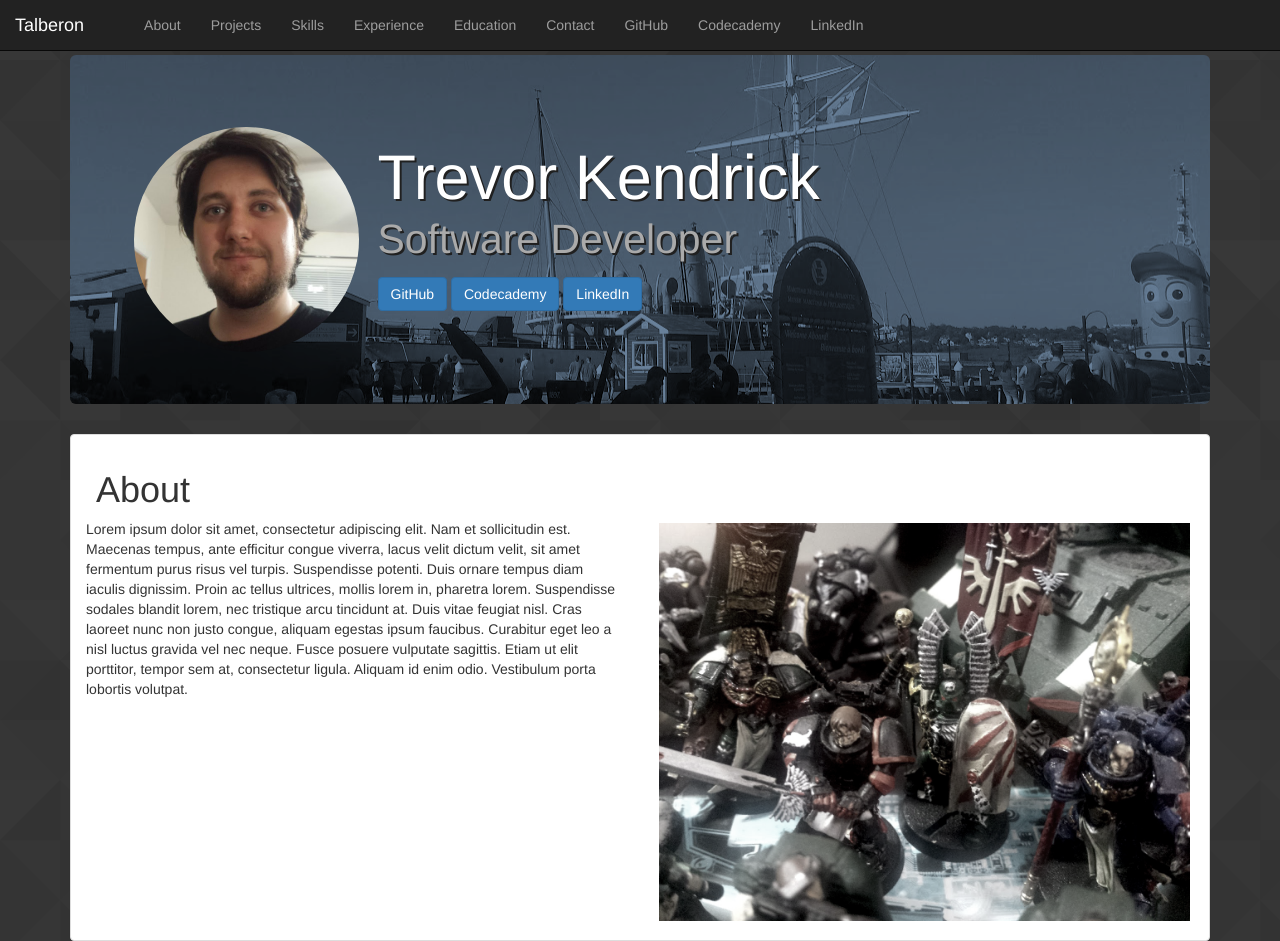
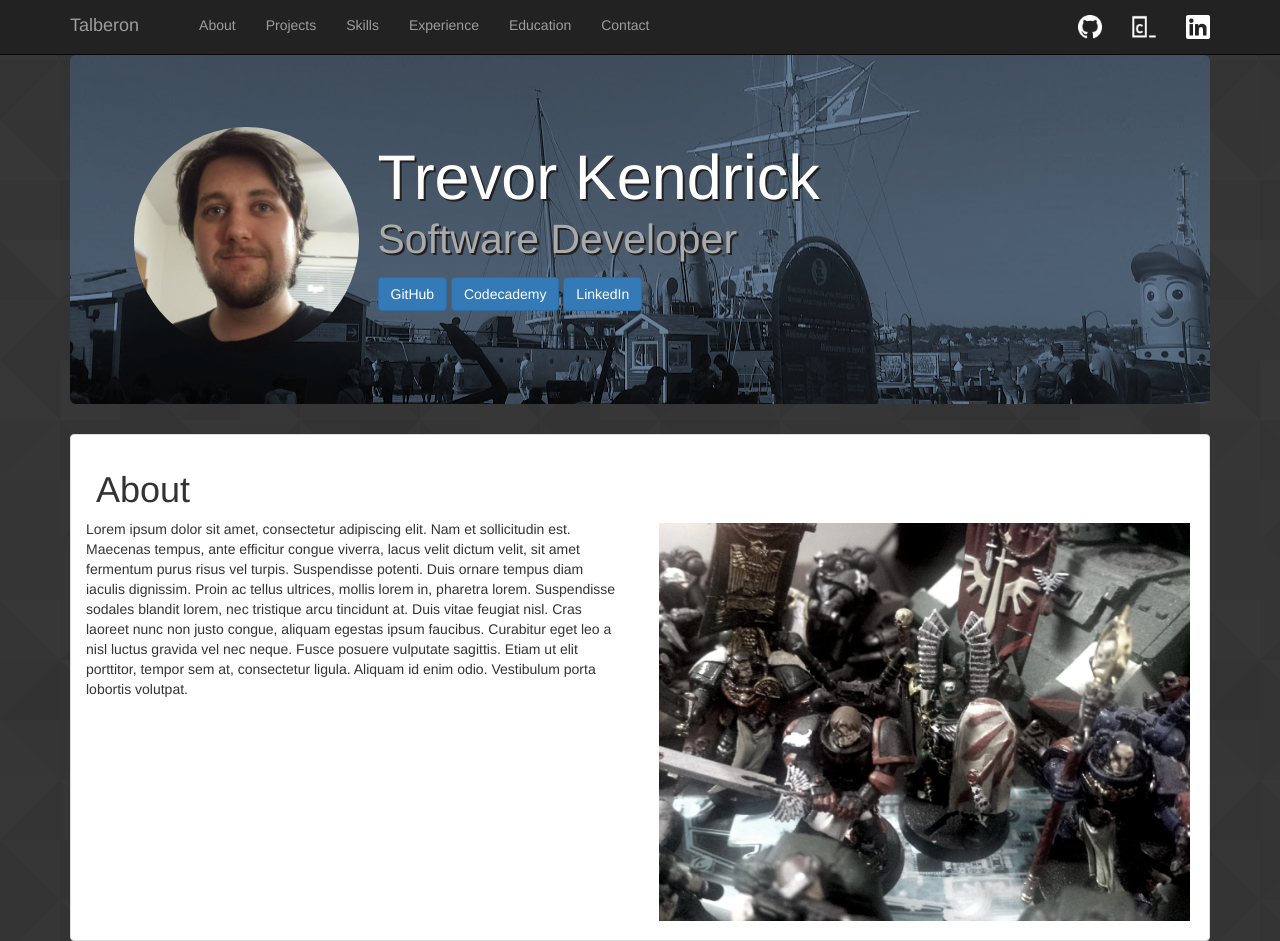
Before and after one commit to Talberon/talberon.github.io, a plain HTML site: page index.html in a window 1280 px wide. Shown: the top 941 px of the page. Drawn offline with nearby package versions, Linux system fonts and the light colour scheme.

Commit message:
NavBar Changes
Added icons for GitHub, Codecademy and Linkedin, pushed icons off to the
right side, and fit the navbar with the rest of the content on the page.
Added bootstrap's javascript via maxcdn to work with collapeable navbar.

```diff
--- a/css/styles.css
+++ b/css/styles.css
@@ -64,3 +64,12 @@ a.anchor {
     -webkit-filter: grayscale(0%) opacity(100%);
     filter: grayscale(0%) opacity(100%);
 }
+
+.nav-icon {
+    height: 24px;
+    width: 24px;
+}
+
+,navbar-right {
+    padding-right: 20px;
+}
--- a/index.html
+++ b/index.html
@@ -5,19 +5,26 @@
         <link rel="stylesheet" type="text/css" href="css/styles.css"></link>
         <link rel="stylesheet" href="https://maxcdn.bootstrapcdn.com/bootstrap/3.3.7/css/bootstrap.min.css" integrity="sha384-BVYiiSIFeK1dGmJRAkycuHAHRg32OmUcww7on3RYdg4Va+PmSTsz/K68vbdEjh4u" crossorigin="anonymous">
         <script type="text/javascript" src="js/jquery-3.1.1.min.js"></script>
+        <script src="https://maxcdn.bootstrapcdn.com/bootstrap/3.3.7/js/bootstrap.min.js" integrity="sha384-Tc5IQib027qvyjSMfHjOMaLkfuWVxZxUPnCJA7l2mCWNIpG9mGCD8wGNIcPD7Txa" crossorigin="anonymous"></script>
         <script type="text/javascript" src="js/app.js"></script>
     </head>
     <body>
         <div class="container">
             <nav class="navbar navbar-inverse navbar-fixed-top">
+                <div class="container">
                     <div id="title" class="navbar-header">
+                        <button type="button" class="navbar-toggle" data-toggle="collapse" data-target=".navbar-collapse">
+                            <span class="icon-bar"></span>
+                            <span class="icon-bar"></span>
+                            <span class="icon-bar"></span>
+                        </button>
                         <a class="navbar-brand" href="#home">
                             Talberon
                         </a>
                         <p class="navbar-text">
                         </p>
                     </div>
-                <div id="navigation">
+                    <div class="collapse navbar-collapse" id="mainNavbar">
                         <ul class="nav navbar-nav">
                             <li role="presentation"><a href="#about">About</a></li>
                             <li role="presentation"><a href="#projects">Projects</a></li>
@@ -25,12 +32,20 @@
                             <li role="presentation"><a href="#experience">Experience</a></li>
                             <li role="presentation"><a href="#education">Education</a></li>
                             <li role="presentation"><a href="#contact">Contact</a></li>
-
-                        <li role="presentation"><a href="http://github.com/Talberon" target="_blank">GitHub</a></li>
-                        <li role="presentation"><a href="https://www.codecademy.com/Talberon" target="_blank">Codecademy</a></li>
-                        <li role="presentation"><a href="https://www.linkedin.com/in/trevor-kendrick-40912076" target="_blank">LinkedIn</a></li>
+                        </ul>
+                        <ul class="nav navbar-nav navbar-right">
+                            <li role="presentation"><a href="http://github.com/Talberon" target="_blank">
+                                <img src="images/badges/social/icon-github.png" alt="GitHub" class="nav-icon" />
+                            </a></li>
+                            <li role="presentation"><a href="https://www.codecademy.com/Talberon" target="_blank">
+                                <img src="images/badges/social/icon-codeca.png" alt="Codecademy" class="nav-icon" />
+                            </a></li>
+                            <li role="presentation"><a href="https://www.linkedin.com/in/trevor-kendrick-40912076" target="_blank">
+                                <img src="images/badges/social/icon-linkedin.png" alt="LinkedIn" class="nav-icon" />
+                            </a></li>
 
                         </ul>
+                    </div>
                 </div>
             </nav>
         </div>
```
Also changed, not shown: images/badges/social/icon-codeca.png (added), images/badges/social/icon-github.png (added), images/badges/social/icon-linkedin.png (added). Lines whose indentation alone changed are shown as unchanged.
